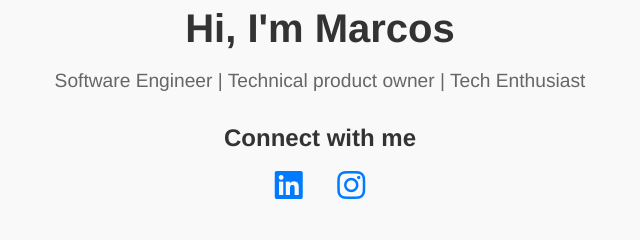
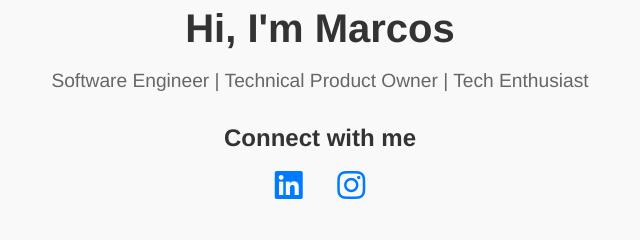
Before and after one commit to msluciano92/personal-blog, a website: page public/index.html in a window 1280 px wide. Shown: the part 317-557 px from the top of the page, 320-960 px from the left. Drawn offline with Linux system fonts and the light colour scheme.

Commit message:
Fixed wording

```diff
--- a/public/index.html
+++ b/public/index.html
@@ -13,7 +13,7 @@
       <div class="profile-section">
          <img src="images/profile.jpg" alt="Your Photo" class="profile-image"> <!-- Circular profile image -->
          <h1 class="name">Hi, I'm Marcos</h1>
-         <p class="title">Software Engineer | Technical product owner | Tech Enthusiast</p>
+         <p class="title">Software Engineer | Technical Product Owner | Tech Enthusiast</p>
       </div>
 
       <!-- <div class="bio-section">
```
